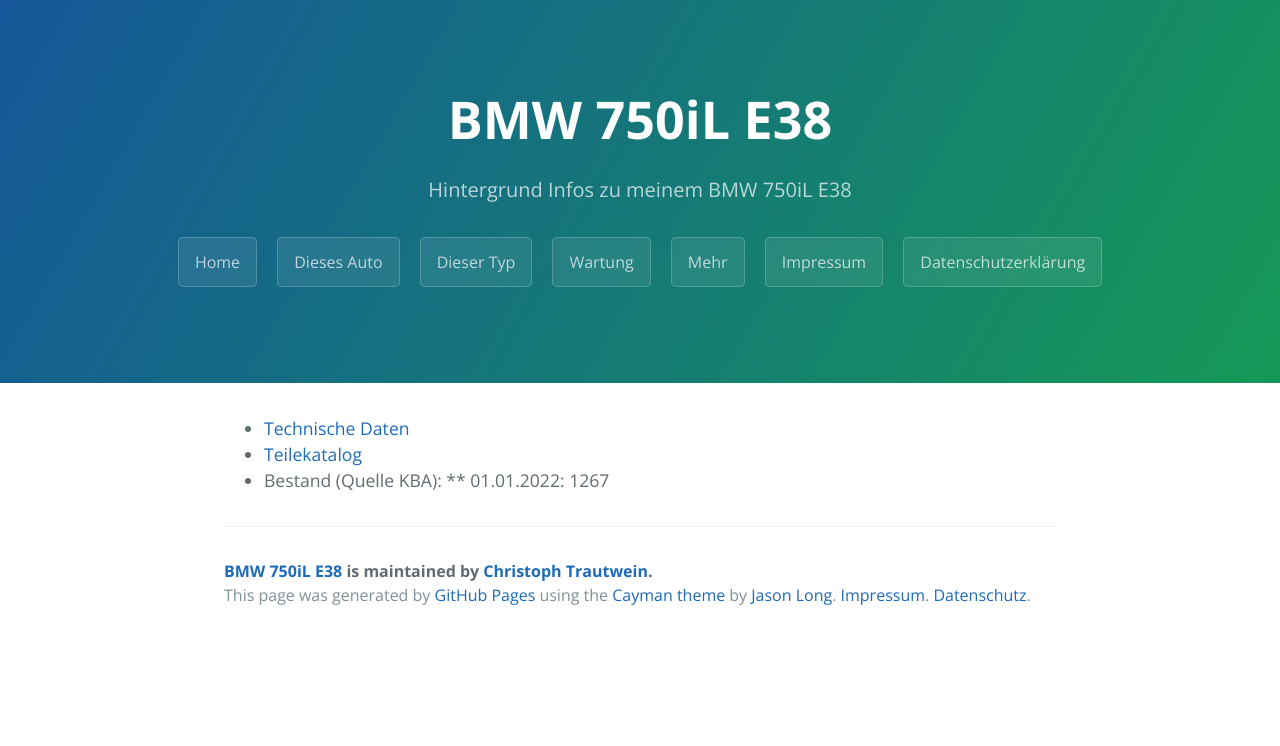
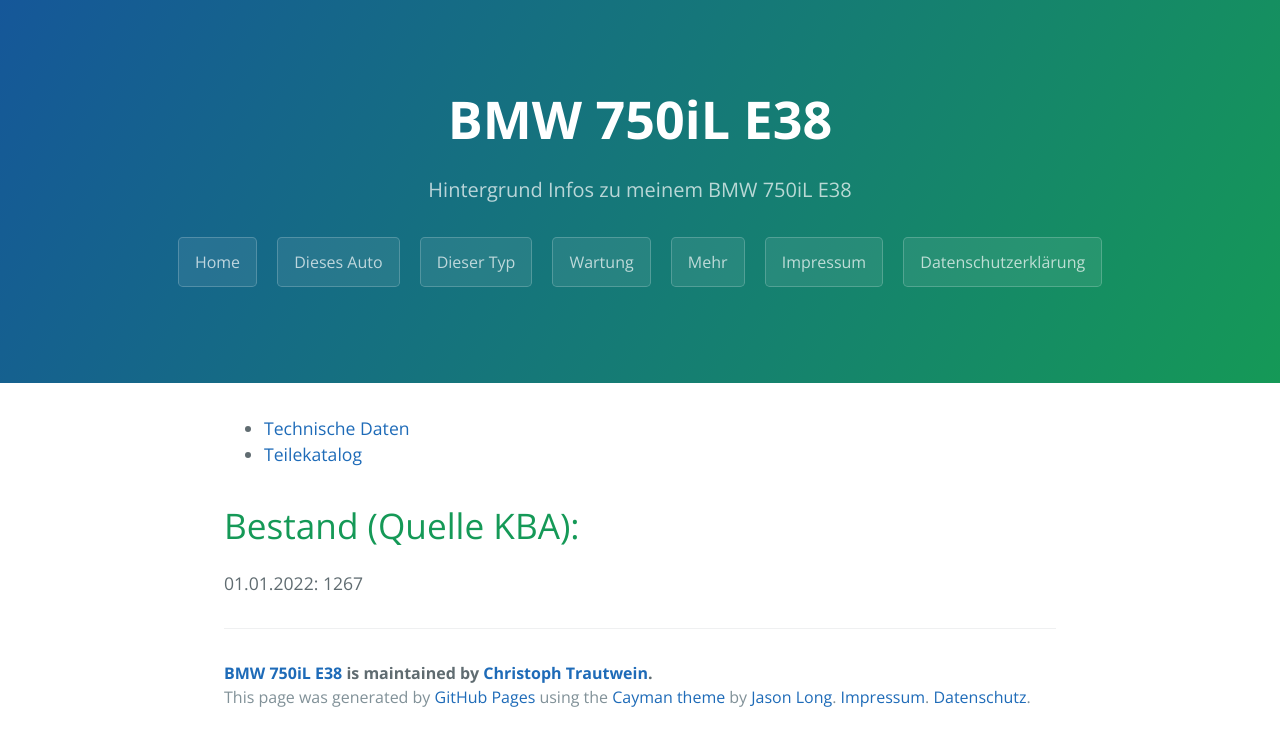
Before and after one commit to trautw/BMW750iL, a Jekyll site: the page built from docs/_pages/02_class.md, in a window 1280 px wide. Shown: the top 746 px of the page. Built offline with Jekyll 4.4.1, drawn with Linux system fonts in a browser that asks for light colours.

Commit message:
Update 02_class.md

```diff
--- a/docs/_pages/02_class.md
+++ b/docs/_pages/02_class.md
@@ -6,5 +6,6 @@ permalink: /class/
 
 * [Technische Daten](http://www.7-forum.com/modelle/e38/technische_daten.php)
 * [Teilekatalog](http://bmwteilekatalog24.info/bmw/P/E38/Lim/750iL%20M73/ECE/L/A/1995/09)
-* Bestand (Quelle KBA):
-** 01.01.2022: 1267
+
+# Bestand (Quelle KBA):
+01.01.2022: 1267
```
